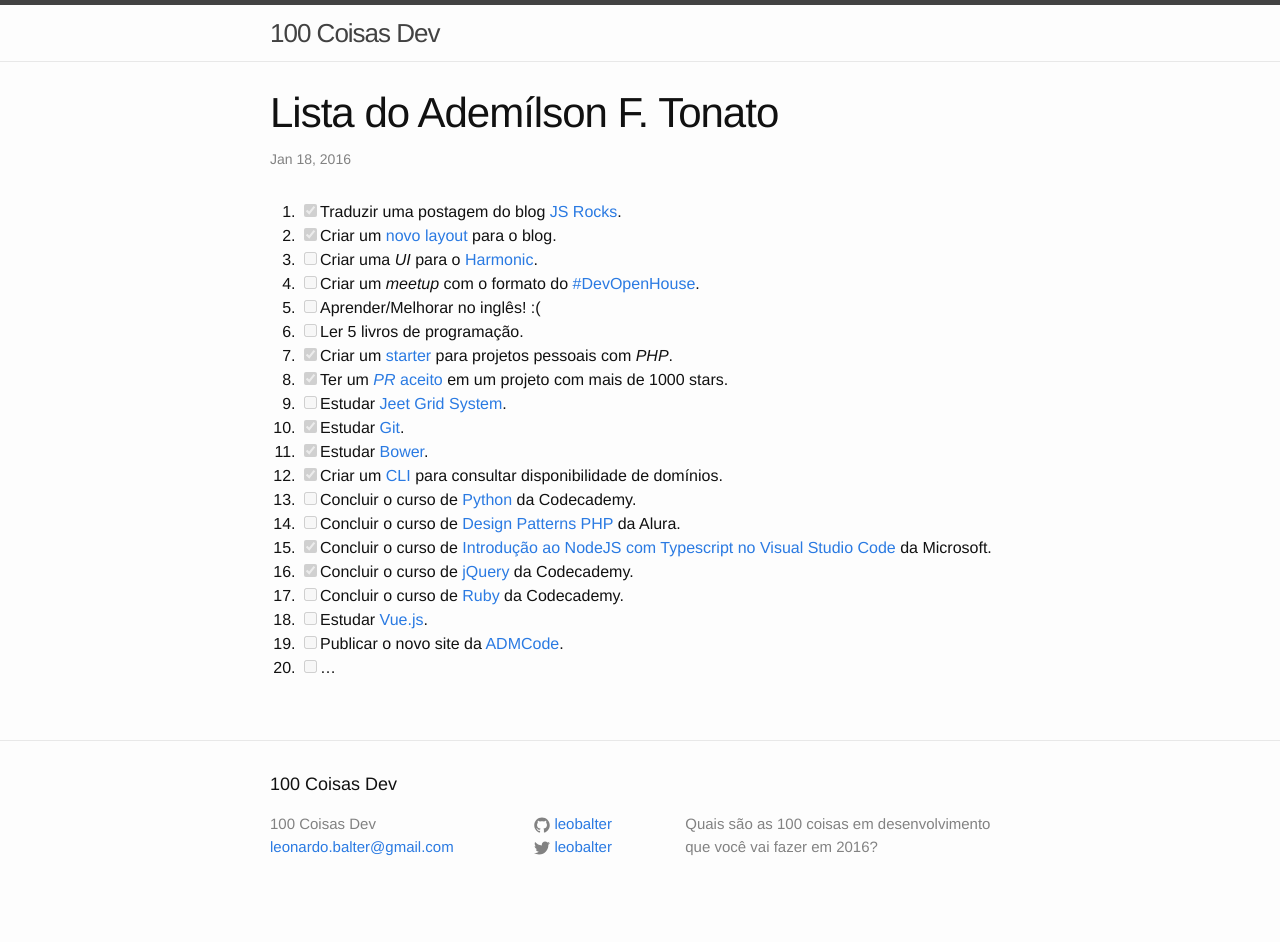
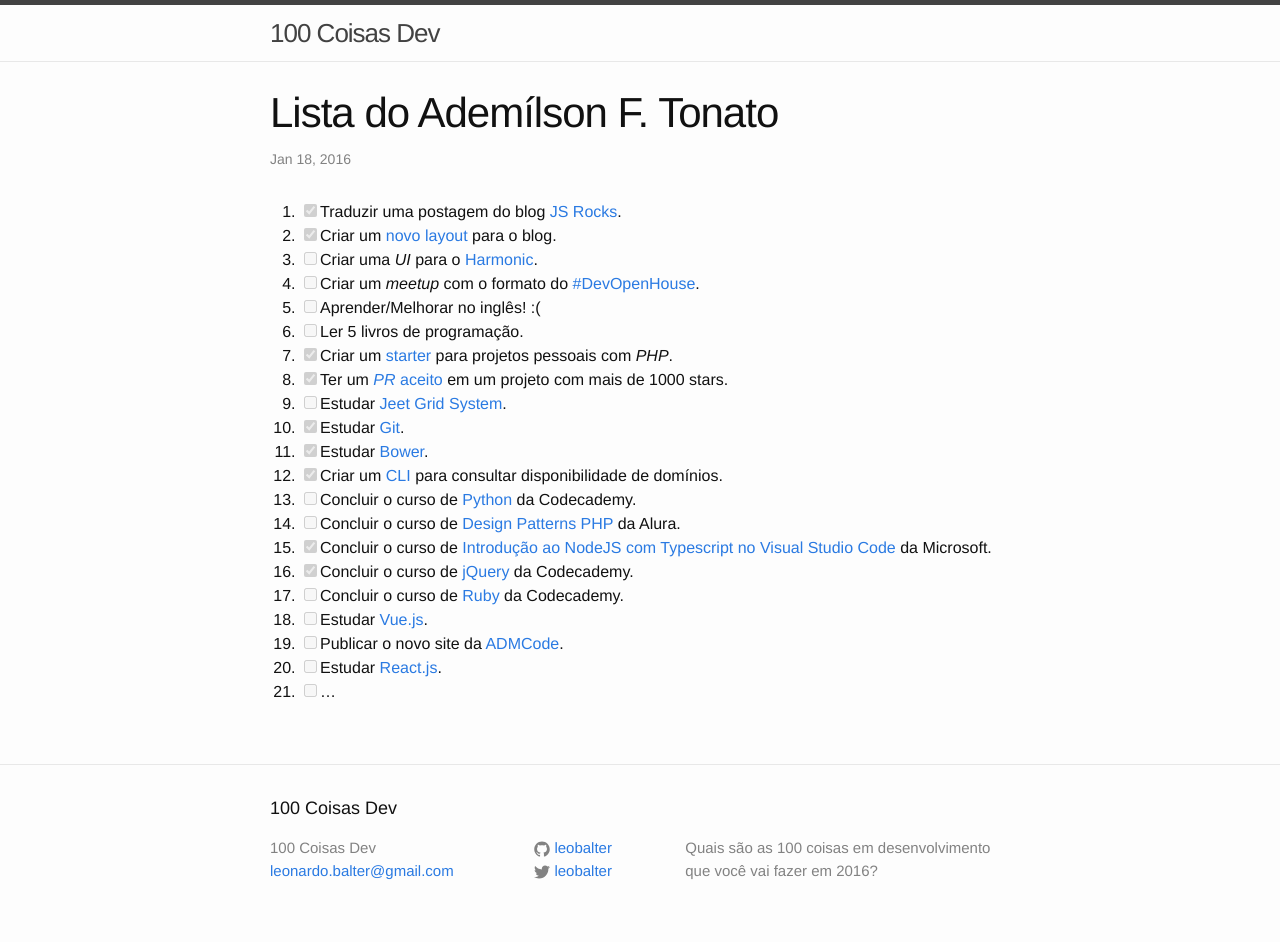
Before and after one commit to leobalter/100-coisas-dev, a Jekyll site: the page built from _posts/listas/2016-01-18-ftonato.markdown, in a window 1280 px wide. Built offline with Jekyll 4.4.1, drawn with Linux system fonts in a browser that asks for light colours; before the commit the page ends 918 px from its top, so only the background shows below that.

Commit message:
Adicionar estudo de React.js

```diff
--- a/_posts/listas/2016-01-18-ftonato.markdown
+++ b/_posts/listas/2016-01-18-ftonato.markdown
@@ -24,4 +24,5 @@ categories: listas
 17. [ ] Concluir o curso de [Ruby](https://www.codecademy.com/pt-BR/learn/ruby) da Codecademy.
 18. [ ] Estudar [Vue.js](http://www.vedcasts.com.br/series/vuejs).
 19. [ ] Publicar o novo site da [ADMCode](https://github.com/admcode/admcode.com.br).
-20. [ ] ...
+20. [ ] Estudar [React.js](http://jscasts.teachable.com/courses/comecando-com-react-js).
+21. [ ] ...
```
